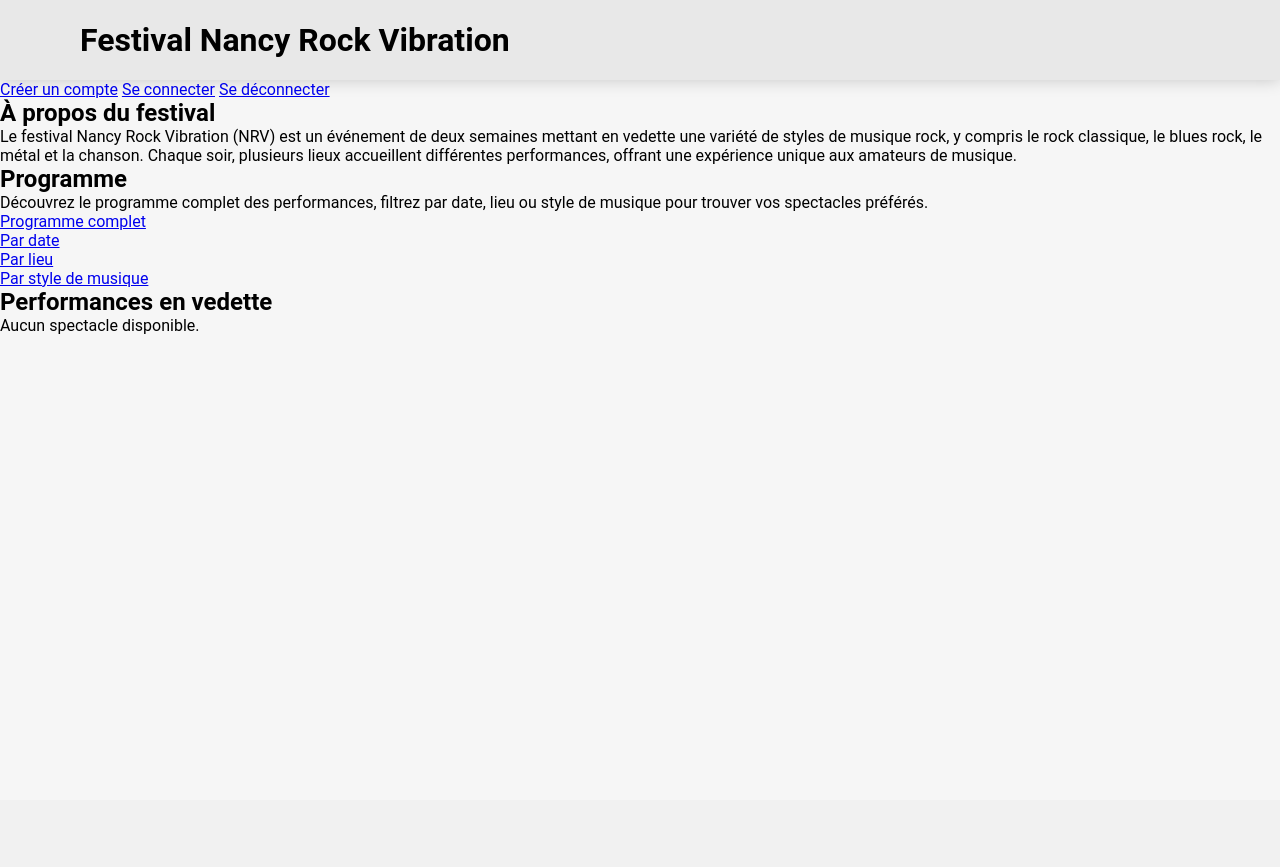
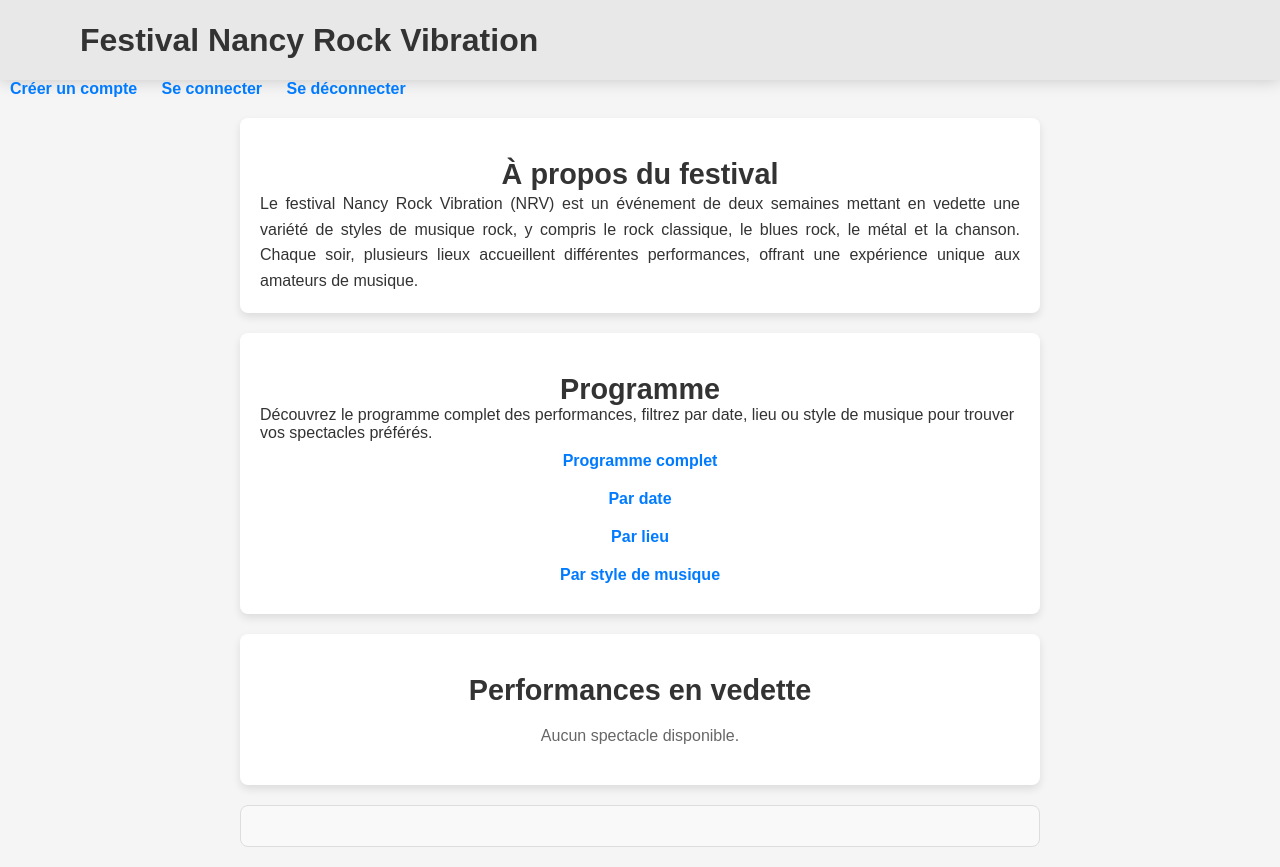
Before and after one commit to juliennoel22/SAE-NRV, a PHP site: template src/views/pages/spectacles.php in a window 1280 px wide. Before the commit the page ends 334 px from the top, so only its background shows below. Run offline with PHP 8.4, Linux system fonts and the light colour scheme; the template is opened without the code that fills it, so the values that code supplies are empty.

Commit message:
Modif css (temporaire)

```diff
--- a/public/style/style.css
+++ b/public/style/style.css
@@ -190,3 +190,144 @@ footer {
     width: 100%;
     gap: 1em;
 }
+
+/*AJout de Julien*/
+
+
+/* Global Styles */
+body {
+    font-family: Arial, sans-serif;
+    color: #333;
+    background-color: #f5f5f5;
+    margin: 0;
+    padding: 0;
+}
+
+h2 {
+    font-size: 1.8em;
+    color: #333;
+    margin-top: 20px;
+    text-align: center;
+}
+
+/* Navigation Links Section */
+section a {
+    color: #007bff;
+    text-decoration: none;
+    margin: 0 10px;
+    font-weight: bold;
+    transition: color 0.3s;
+}
+
+section a:hover {
+    color: #0056b3;
+}
+
+/* About Festival Section */
+#about-festival {
+    max-width: 800px;
+    margin: 20px auto;
+    padding: 20px;
+    background-color: #fff;
+    border-radius: 8px;
+    box-shadow: 0 4px 8px rgba(0, 0, 0, 0.1);
+}
+
+#about-festival p {
+    text-align: justify;
+    font-size: 1em;
+    line-height: 1.6;
+}
+
+/* Program Section */
+#program {
+    max-width: 800px;
+    margin: 20px auto;
+    padding: 20px;
+    background-color: #fff;
+    border-radius: 8px;
+    box-shadow: 0 4px 8px rgba(0, 0, 0, 0.1);
+}
+
+#program ul {
+    list-style: none;
+    padding: 0;
+    text-align: center;
+}
+
+.program-link {
+    color: #007bff;
+    text-decoration: none;
+    font-weight: bold;
+    display: inline-block;
+    padding: 10px;
+    transition: color 0.3s;
+}
+
+.program-link:hover {
+    color: #0056b3;
+}
+
+/* Featured Performances Section */
+#featured-performances {
+    max-width: 800px;
+    margin: 20px auto;
+    padding: 20px;
+    background-color: #fff;
+    border-radius: 8px;
+    box-shadow: 0 4px 8px rgba(0, 0, 0, 0.1);
+}
+
+.spectacle-card {
+    display: flex;
+    align-items: center;
+    border: 1px solid #ddd;
+    border-radius: 8px;
+    margin: 10px 0;
+    padding: 10px;
+}
+
+.spectacle-info {
+    display: flex;
+    flex-direction: column;
+    text-align: center;
+    width: 100%;
+}
+
+.spectacle-info h3 {
+    margin: 10px 0;
+    color: #555;
+    font-size: 1.4em;
+}
+
+.spectacle-info p {
+    margin: 5px 0;
+    color: #777;
+    font-size: 1em;
+}
+
+.spectacle-image {
+    width: 100%;
+    max-width: 150px;
+    height: auto;
+    border-radius: 5px;
+    margin-top: 10px;
+}
+
+.no-spectacle {
+    color: #666;
+    text-align: center;
+    margin: 20px 0;
+}
+
+/* Debug Section */
+#debug-section {
+    max-width: 800px;
+    margin: 20px auto;
+    padding: 20px;
+    background-color: #f9f9f9;
+    border: 1px solid #ddd;
+    border-radius: 8px;
+    color: #777;
+    font-size: 0.9em;
+}
```
